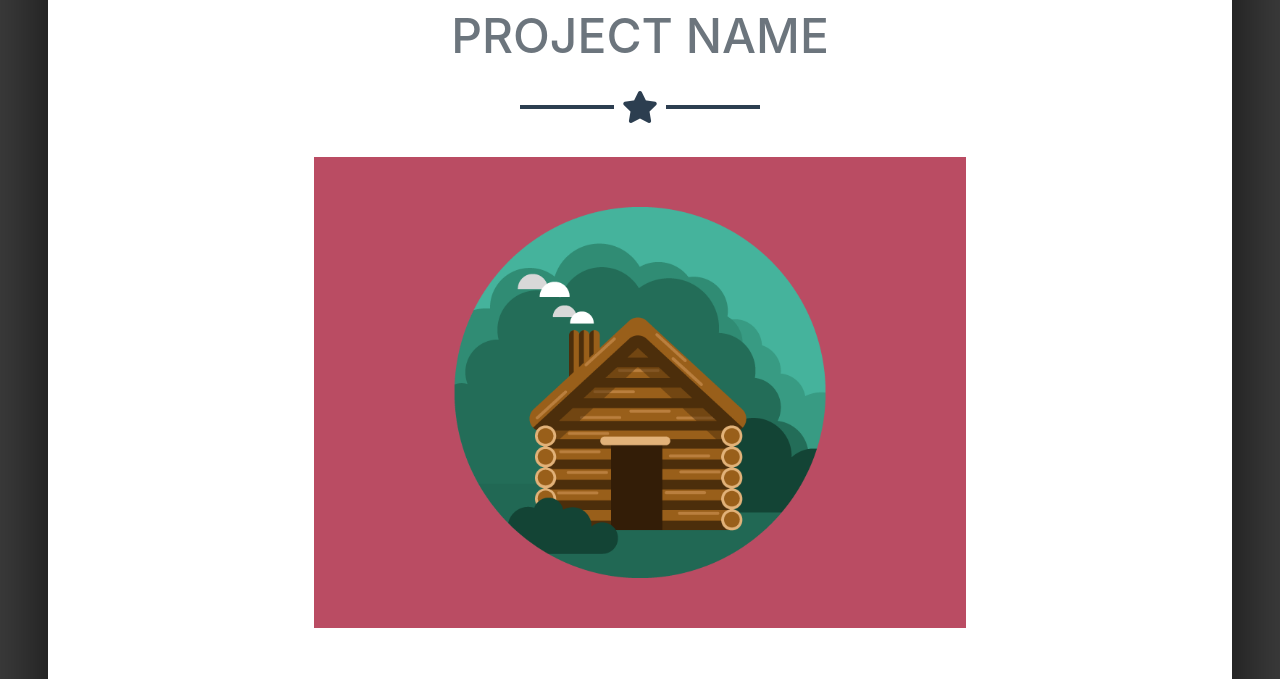
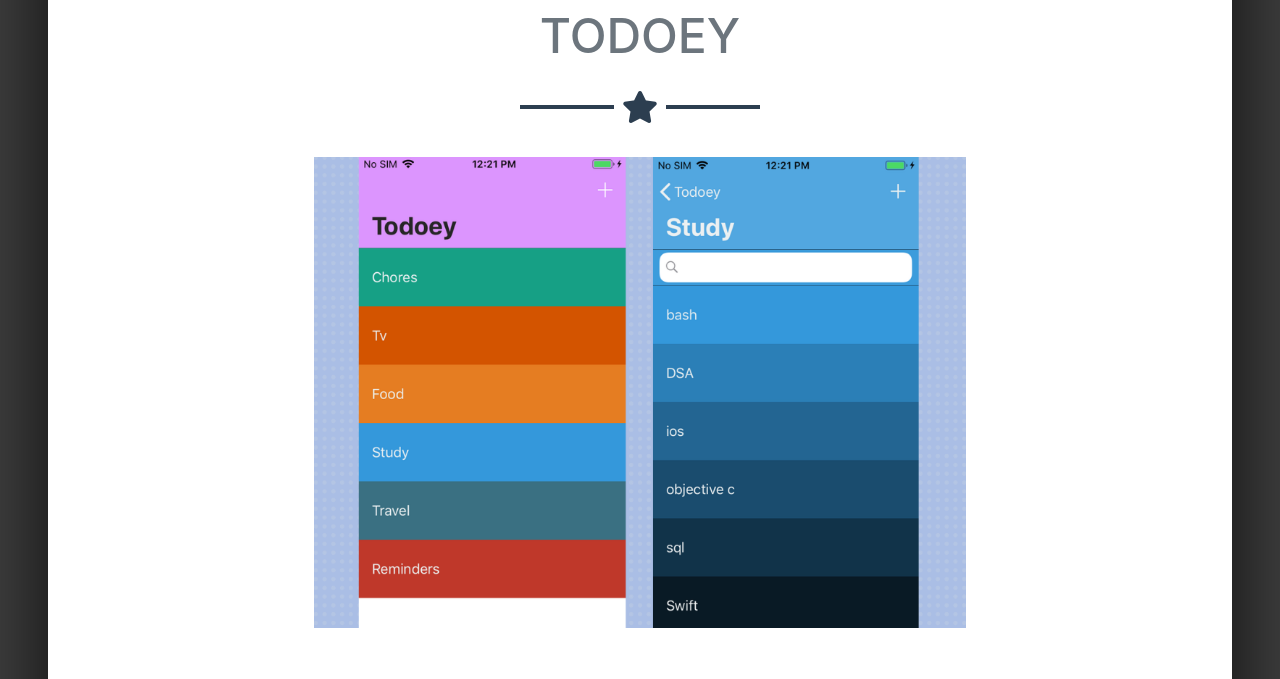
Before and after one commit to Biofluorescent/Biofluorescent.github.io, a website with bundled scripts: page index.html in a window 1280 px wide. Both pictures are taken after a click on the link 260 px from the left and 1171 px from the top of the page. Shown: the part 892-1571 px from the top of the page. Built offline with nearby package versions, Linux system fonts and the light colour scheme.

Commit message:
Added some project images

```diff
--- a/index.html
+++ b/index.html
@@ -66,7 +66,7 @@
     <!-- Projects Grid Section -->
     <section class="portfolio" id="portfolio">
       <div class="container">
-        <h2 class="text-center text-uppercase text-secondary mb-0">Projects</h2>
+        <h2 class="text-center text-uppercase text-secondary mb-0">iOS Projects</h2>
         <hr class="star-dark mb-5">
         <div class="row">
           <div class="col-md-6 col-lg-4">
@@ -76,7 +76,7 @@
                   <i class="fas fa-search-plus fa-3x"></i>
                 </div>
               </div>
-              <img class="img-fluid" src="img/portfolio/cabin.png" alt="">
+              <img class="img-fluid" src="img/portfolio/TodoeyIntro.png" alt="">
             </a>
           </div>
           <div class="col-md-6 col-lg-4">
@@ -86,7 +86,7 @@
                   <i class="fas fa-search-plus fa-3x"></i>
                 </div>
               </div>
-              <img class="img-fluid" src="img/portfolio/cake.png" alt="">
+              <img class="img-fluid" src="img/portfolio/Crashy.png" alt="">
             </a>
           </div>
           <div class="col-md-6 col-lg-4">
@@ -96,7 +96,7 @@
                   <i class="fas fa-search-plus fa-3x"></i>
                 </div>
               </div>
-              <img class="img-fluid" src="img/portfolio/circus.png" alt="">
+              <img class="img-fluid" src="img/portfolio/ClimaIntro.png" alt="">
             </a>
           </div>
           <div class="col-md-6 col-lg-4">
@@ -106,7 +106,7 @@
                   <i class="fas fa-search-plus fa-3x"></i>
                 </div>
               </div>
-              <img class="img-fluid" src="img/portfolio/game.png" alt="">
+              <img class="img-fluid" src="img/portfolio/Bitcoin.png" alt="">
             </a>
           </div>
           <div class="col-md-6 col-lg-4">
@@ -126,7 +126,7 @@
                   <i class="fas fa-search-plus fa-3x"></i>
                 </div>
               </div>
-              <img class="img-fluid" src="img/portfolio/submarine.png" alt="">
+              <img class="img-fluid" src="img/portfolio/SciCalc Calculator.png" alt="">
             </a>
           </div>
         </div>
@@ -267,9 +267,9 @@
         <div class="container text-center">
           <div class="row">
             <div class="col-lg-8 mx-auto">
-              <h2 class="text-secondary text-uppercase mb-0">Project Name</h2>
+              <h2 class="text-secondary text-uppercase mb-0">Todoey</h2>
               <hr class="star-dark mb-5">
-              <img class="img-fluid mb-5" src="img/portfolio/cabin.png" alt="">
+              <img class="img-fluid mb-5" src="img/portfolio/Todoey.png" alt="">
               <p class="mb-5">Lorem ipsum dolor sit amet, consectetur adipisicing elit. Mollitia neque assumenda ipsam nihil, molestias magnam, recusandae quos quis inventore quisquam velit asperiores, vitae? Reprehenderit soluta, eos quod consequuntur itaque. Nam.</p>
               <a class="btn btn-primary btn-lg rounded-pill portfolio-modal-dismiss" href="#">
                 <i class="fa fa-close"></i>
@@ -289,9 +289,9 @@
         <div class="container text-center">
           <div class="row">
             <div class="col-lg-8 mx-auto">
-              <h2 class="text-secondary text-uppercase mb-0">Project Name</h2>
+              <h2 class="text-secondary text-uppercase mb-0">Crashy Plane</h2>
               <hr class="star-dark mb-5">
-              <img class="img-fluid mb-5" src="img/portfolio/cake.png" alt="">
+              <img class="img-fluid mb-5" src="img/portfolio/CrashyGame.png" alt="">
               <p class="mb-5">Lorem ipsum dolor sit amet, consectetur adipisicing elit. Mollitia neque assumenda ipsam nihil, molestias magnam, recusandae quos quis inventore quisquam velit asperiores, vitae? Reprehenderit soluta, eos quod consequuntur itaque. Nam.</p>
               <a class="btn btn-primary btn-lg rounded-pill portfolio-modal-dismiss" href="#">
                 <i class="fa fa-close"></i>
@@ -311,10 +311,10 @@
         <div class="container text-center">
           <div class="row">
             <div class="col-lg-8 mx-auto">
-              <h2 class="text-secondary text-uppercase mb-0">Project Name</h2>
+              <h2 class="text-secondary text-uppercase mb-0">Clima</h2>
               <hr class="star-dark mb-5">
-              <img class="img-fluid mb-5" src="img/portfolio/circus.png" alt="">
-              <p class="mb-5">Lorem ipsum dolor sit amet, consectetur adipisicing elit. Mollitia neque assumenda ipsam nihil, molestias magnam, recusandae quos quis inventore quisquam velit asperiores, vitae? Reprehenderit soluta, eos quod consequuntur itaque. Nam.</p>
+              <img class="img-fluid mb-5" src="img/portfolio/Clima.png" alt="">
+              <p class="mb-5">Initial load accesses your location weather data if you gave app permission. Can see other city weather, uses OpenWeather API</p>
               <a class="btn btn-primary btn-lg rounded-pill portfolio-modal-dismiss" href="#">
                 <i class="fa fa-close"></i>
                 Close Project</a>
@@ -333,9 +333,9 @@
         <div class="container text-center">
           <div class="row">
             <div class="col-lg-8 mx-auto">
-              <h2 class="text-secondary text-uppercase mb-0">Project Name</h2>
+              <h2 class="text-secondary text-uppercase mb-0">Bitcoin Ticker</h2>
               <hr class="star-dark mb-5">
-              <img class="img-fluid mb-5" src="img/portfolio/game.png" alt="">
+              <img class="img-fluid mb-5" src="img/portfolio/BitcoinApp.png" alt="">
               <p class="mb-5">Lorem ipsum dolor sit amet, consectetur adipisicing elit. Mollitia neque assumenda ipsam nihil, molestias magnam, recusandae quos quis inventore quisquam velit asperiores, vitae? Reprehenderit soluta, eos quod consequuntur itaque. Nam.</p>
               <a class="btn btn-primary btn-lg rounded-pill portfolio-modal-dismiss" href="#">
                 <i class="fa fa-close"></i>
@@ -377,10 +377,10 @@
         <div class="container text-center">
           <div class="row">
             <div class="col-lg-8 mx-auto">
-              <h2 class="text-secondary text-uppercase mb-0">Project Name</h2>
+              <h2 class="text-secondary text-uppercase mb-0">SciCalc</h2>
               <hr class="star-dark mb-5">
-              <img class="img-fluid mb-5" src="img/portfolio/submarine.png" alt="">
-              <p class="mb-5">Lorem ipsum dolor sit amet, consectetur adipisicing elit. Mollitia neque assumenda ipsam nihil, molestias magnam, recusandae quos quis inventore quisquam velit asperiores, vitae? Reprehenderit soluta, eos quod consequuntur itaque. Nam.</p>
+              <img class="img-fluid mb-5" src="img/portfolio/SciCalcDemo.png" alt="">
+              <p class="mb-5">(Currently in progress) A basic scientific calculator composed of button stackviews for the UI and architected using MVC.</p>
               <a class="btn btn-primary btn-lg rounded-pill portfolio-modal-dismiss" href="#">
                 <i class="fa fa-close"></i>
                 Close Project</a>
```
Also changed, not shown: img/portfolio/Bitcoin.png (added), img/portfolio/BitcoinApp.png (added), img/portfolio/Clima.png (added), img/portfolio/ClimaIntro.png (added), img/portfolio/Crashy.png (added), img/portfolio/CrashyGame.png (added), img/portfolio/SciCalc Calculator.png (added), img/portfolio/SciCalcDemo.png (added), img/portfolio/Todoey.png (added), img/portfolio/TodoeyIntro.png (added), 2 other files.
